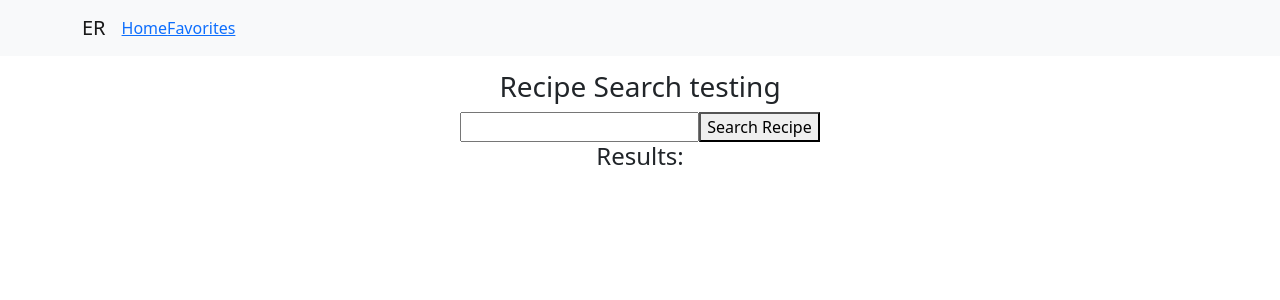
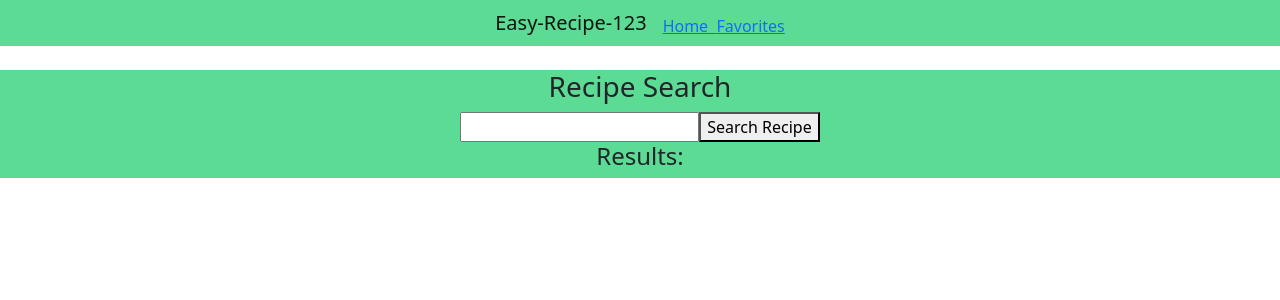
Before and after one commit to smhenderson89/easyRecipe, a React (Create React App) app: page / in a window 1280 px wide. Shown: the top 300 px of the page. Built offline with nearby package versions, Linux system fonts and the light colour scheme.

Commit message:
latest and greatest

```diff
--- a/src/App.css
+++ b/src/App.css
@@ -1,5 +1,13 @@
+:root {
+  --SiteDarkBlue : #05386B;
+  --SiteLightGreen: #379683;
+  --SiteGreen: #5CDB95;
+  --SiteWhite: #EDF5E1;
+}
+
 .App {
   text-align: center;
+  background-color: var(--SiteGreen);
 }
 
 .App-logo {
@@ -9,7 +17,16 @@
 
 body {
   padding-top: 70px;
+  background-color: var(--SiteGreen);
 }
+
+/* Set custom colors for color scheme:
+Dark Blue: #05386B
+Light Green: #379683
+Green: #5CDB95
+White: #EDF5E1
+
+*/
 
 @media (prefers-reduced-motion: no-preference) {
   .App-logo {
@@ -46,7 +63,7 @@ body {
   flex-direction: column;
   /* justify-content: center; */
   align-items: center;
-  border: 100px solid black;
+  border: 3px solid black;
 }
 
 .recipe-card{
@@ -67,7 +84,8 @@ body {
 }
 
 .card {
-  border: 3px solid black;
+  border: 10px solid;
+  border-color: var(--SiteDarkBlue);
 }
 
 
@@ -84,6 +102,13 @@ input.largerCheckbox {
   height: 30px;
 }
 
+.h3.title {
+  color: var(--SiteDarkBlue)
+}
+
+.h4.title {
+  color: var(--SiteDarkBlue)
+}
 
 .list-group-item {
   text-align: left;
@@ -101,3 +126,7 @@ input.largerCheckbox {
 .tab-pane {
   text-align: left;
 }
+
+.navbar {
+  background-color: var(--SiteGreen);
+}
--- a/src/App.js
+++ b/src/App.js
@@ -9,11 +9,6 @@ import Favorites from './Components/Favorites';
 import { BrowserRouter, Routes, Route} from 'react-router-dom';
 
 const App = () => {
-
-  /* const APP_ID = "0f25f43a";
-  const APP_KEY = "4638dc3291ceb38bd729a2d8d0bb4fbd";
-  const exampleAPI = "https://api.edamam.com/api/recipes/v2?type=public&q=chicken&app_id=0f25f43a&app_key=4638dc3291ceb38bd729a2d8d0bb4fbd"; */
-
   return (
     <div className = "App">
       <BrowserRouter>
--- a/src/Components/Favorites.jsx
+++ b/src/Components/Favorites.jsx
@@ -2,6 +2,8 @@ import React from 'react'
 import {Col, Row} from 'react-bootstrap';
 import { useSelector } from 'react-redux';
 import RecipeCard from './RecipeCard';
+
+// TODO: If not favorites selected, then show message "No Favorites selected"
 
 export default function Favorites() {
     const FavoritesData = useSelector((state) => state.Favorites);
--- a/src/Components/NavBar.jsx
+++ b/src/Components/NavBar.jsx
@@ -1,23 +1,24 @@
 import React from "react";
-import  {Navbar, Nav} from "react-bootstrap";
+import { Navbar, Nav} from "react-bootstrap";
 import { Container } from "react-bootstrap";
 import { Link } from "react-router-dom";
+import "./Navbar.css";
 
 function NavBar() {
   return (
     <div>
       <nav>
-        <Container>
-          <Navbar bg="light" variant="light" fixed="top">
-            <Container>
-              <Navbar.Brand href="#home">ER</Navbar.Brand>
-              <Nav className="me-auto">
-                <Link to="/">Home</Link>
-                <Link to="/Favorites">Favorites</Link>
-              </Nav>
-            </Container>
+          <Navbar className="justify-content-center me-auto navig-style" fixed="top">
+              <div className = "logo">
+                <Navbar.Brand href="/">Easy-Recipe-123</Navbar.Brand>
+              </div>
+              <div className = "link-styling">
+                <Nav className="margin-3">
+                  <Link className = "mr-3" to="/"> Home &nbsp;   </Link>
+                  <Link className = "margin-3" to="/Favorites"> Favorites</Link>
+                </Nav>
+              </div>
           </Navbar>
-        </Container>
       </nav>
     </div>
   );
--- /dev/null
+++ b/src/Components/Navbar.css
@@ -0,0 +1,4 @@
+.navig-style {
+    display: flex;
+    align-items: flex-end;
+}
--- a/src/Components/RecipeCard.jsx
+++ b/src/Components/RecipeCard.jsx
@@ -29,7 +29,7 @@ const RecipeCard = (props) => {
                 <div>
                     <Link to ="/Detailed">
                         <Button onClick = {() => detailedInfo(singleRecipe)}>
-                        See More</Button>
+                        See Detailed Recipe</Button>
                     </Link>
                 </div>
                 <div>Source: <a href = {singleRecipe.url}>{singleRecipe.source}</a></div>
--- a/src/Components/SearchRecipe.jsx
+++ b/src/Components/SearchRecipe.jsx
@@ -1,4 +1,4 @@
-import React, { useState } from 'react';
+import React, { useState} from 'react';
 import axios from 'axios';
 import RecipeCard from './RecipeCard';
 import {Col, Row} from 'react-bootstrap'
@@ -14,13 +14,7 @@ function SearchRecipe() {
         // Making API Axios call to Recipe app
         const APP_ID = "0f25f43a";
         const APP_KEY = "4638dc3291ceb38bd729a2d8d0bb4fbd";
-        // const exampleAPI = "https://api.edamam.com/api/recipes/v2?type=public&q=chicken&app_id=0f25f43a&app_key=4638dc3291ceb38bd729a2d8d0bb4fbd";
-
-        // working API: https://api.edamam.com/api/recipes/v2?type=public&q=chicken&app_id=${APP_ID}&app_key=${APP_KEY}
-        // TODO: Implement adding extra search options and add options accordingly
-        // TODO: Show existing API call when go back to main page after going to other pages
-        // TODO:    Save call on seperate call on Redux
-        // Run API with default search to display information
+     // Run API with default search to display information
         axios.get(`https://api.edamam.com/api/recipes/v2?type=public&app_id=${APP_ID}&app_key=${APP_KEY}&q=${inputValue}&calories=500-1000&imageSize=SMALL&time=10-60`,
             {
                 headers: {
@@ -46,12 +40,12 @@ function SearchRecipe() {
     // Return Cards of recipes
     return (
         <div>
-            <h3>Recipe Search testing</h3>
+            <h3 class="title">Recipe Search</h3>
             <form onSubmit = {getRecipe}>
                 <input value = {inputValue} onChange = {handleChange} type = "text" />
                 <button type = "submit">Search Recipe</button>
             </form>
-            <h4>Results: </h4>
+            <h4 className = "title">Results: </h4>
             <div className="recipe-container">
                 <Row>
                 {recipeList && recipeList.map((recipe, index) => {
--- a/src/index.css
+++ b/src/index.css
@@ -5,6 +5,7 @@ body {
     sans-serif;
   -webkit-font-smoothing: antialiased;
   -moz-osx-font-smoothing: grayscale;
+  background-color: #5CDB95;
 }
 
 code {
```
Also changed, not shown: src/Components/About.jsx (added, +15 -0 lines), public/Scott_aboutUS.jpeg (added).
